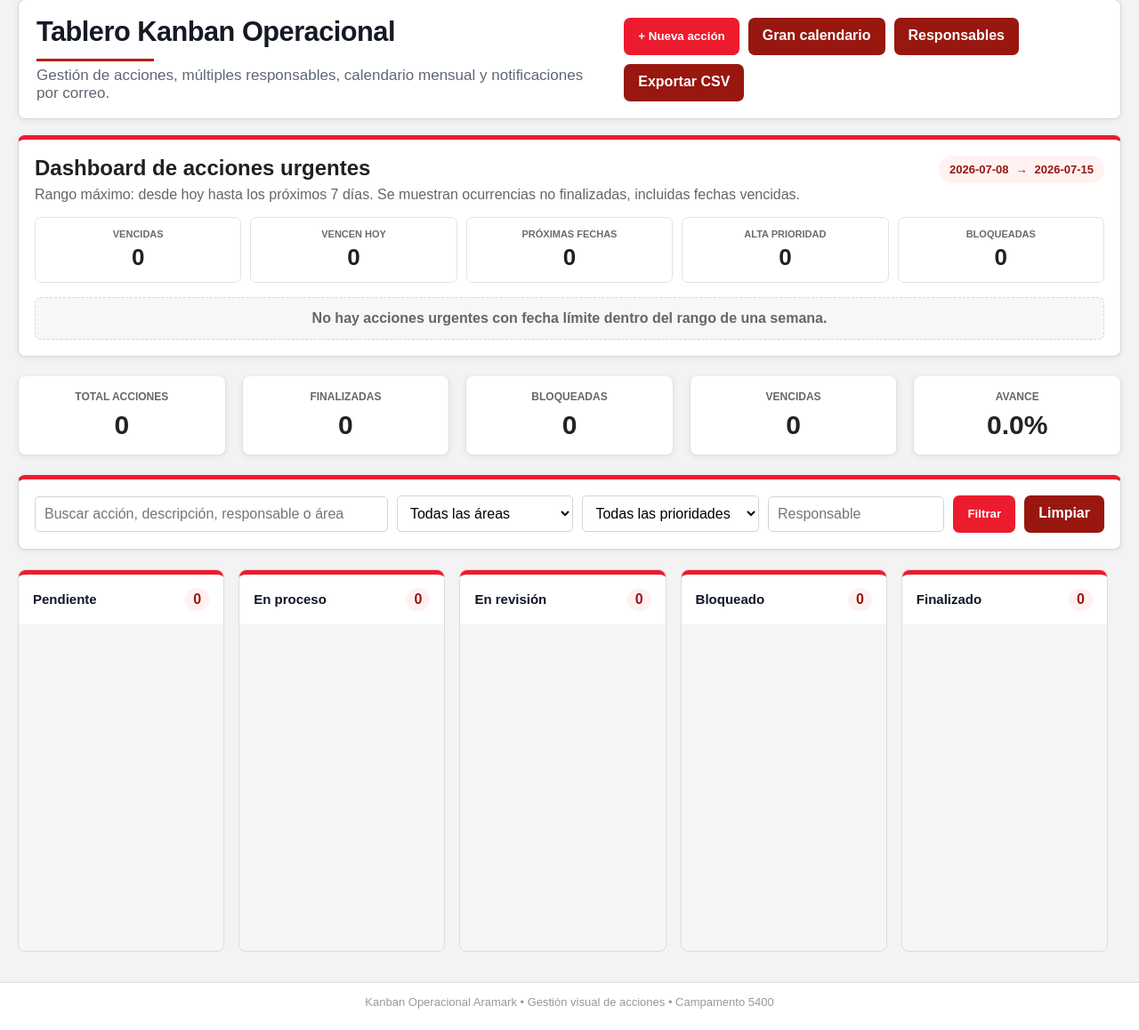
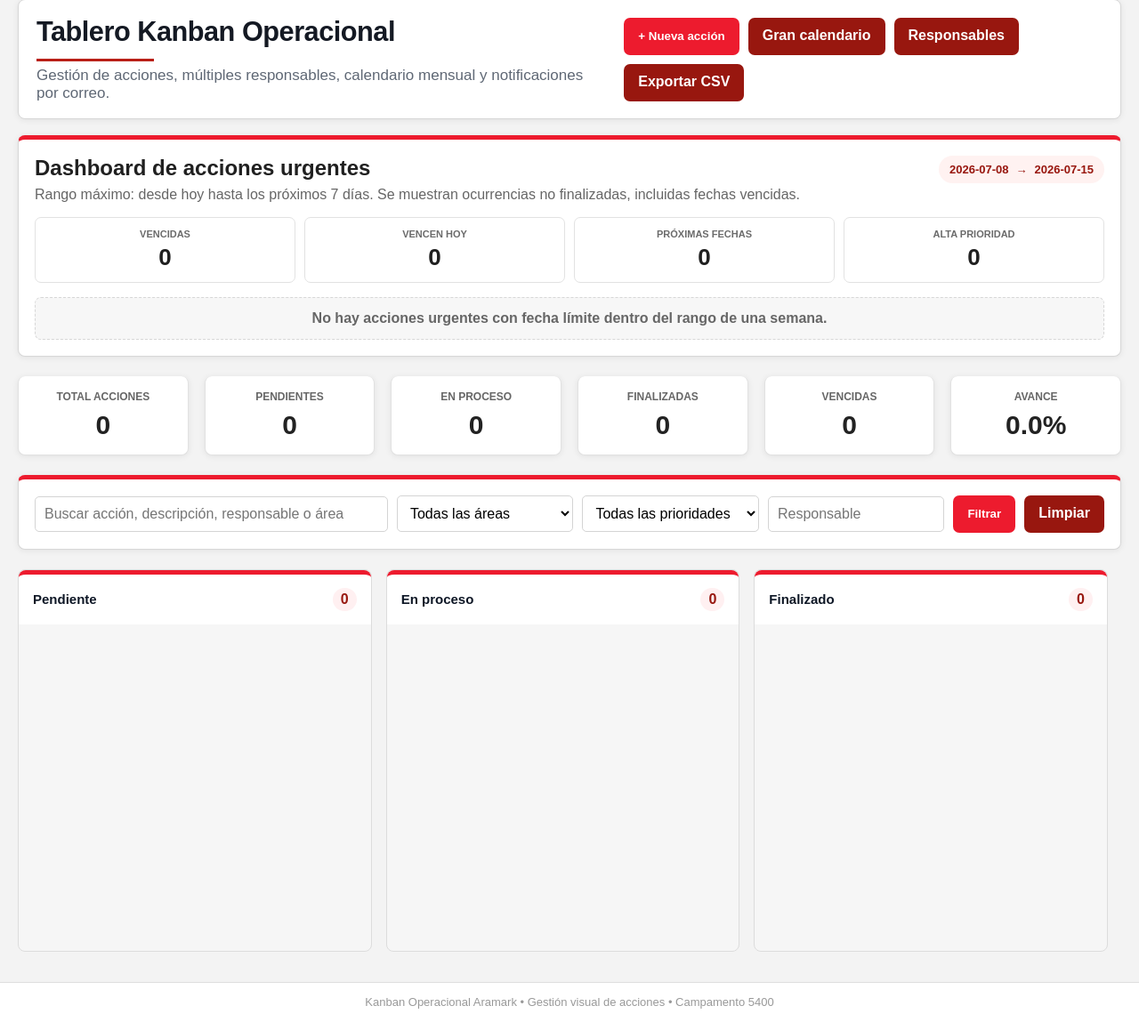
Before and after one commit to Javier-9690/kanban_aramark, a Flask app: page / in a window 1280 px wide. Shown: the part 145-1303 px from the top of the page at 89% size. Run offline with Flask 3, Linux system fonts and the light colour scheme; data that the repository does not hold is empty; some libraries are stand-ins or nearby versions.

Commit message:
Add files via upload

```diff
--- a/app.py
+++ b/app.py
@@ -23,8 +23,6 @@ if not os.path.exists(os.path.dirname(DB_PATH)):
 STATUSES = [
     ("pendiente", "Pendiente"),
     ("en_proceso", "En proceso"),
-    ("revision", "En revisión"),
-    ("bloqueado", "Bloqueado"),
     ("finalizado", "Finalizado"),
 ]
 STATUS_LABELS = dict(STATUSES)
@@ -307,6 +305,18 @@ def init_db():
     sqlite_add_column_if_missing("responsables", "active", "INTEGER NOT NULL DEFAULT 1")
 
 
+
+def normalize_existing_statuses():
+    """Migra estados antiguos a la nueva estructura de 3 columnas."""
+    ts = now_text()
+    try:
+        execute_write("UPDATE tasks SET status = ?, updated_at = ? WHERE status = ?", ("en_proceso", ts, "revision"))
+        execute_write("UPDATE tasks SET status = ?, updated_at = ? WHERE status = ?", ("pendiente", ts, "bloqueado"))
+        execute_write("UPDATE tasks SET status = ?, updated_at = ? WHERE status NOT IN (?, ?, ?)", ("pendiente", ts, "pendiente", "en_proceso", "finalizado"))
+    except Exception:
+        app.logger.exception("No se pudieron normalizar estados antiguos")
+
+
 def env_text(name, default=""):
     return (os.environ.get(name) or default or "").strip()
 
@@ -365,6 +375,12 @@ def parse_due_date(value):
 
 
 def normalize_status(value):
+    value = (value or "").strip()
+    # Compatibilidad con versiones anteriores: se eliminaron En revisión y Bloqueado.
+    if value == "revision":
+        return "en_proceso"
+    if value == "bloqueado":
+        return "pendiente"
     return value if value in STATUS_KEYS else "pendiente"
 
 
@@ -674,10 +690,11 @@ def board_from_tasks(tasks):
 def metrics_from_tasks(tasks):
     total = len(tasks)
     finalizados = sum(1 for t in tasks if t["status"] == "finalizado")
-    bloqueados = sum(1 for t in tasks if t["status"] == "bloqueado")
+    pendientes = sum(1 for t in tasks if t["status"] == "pendiente")
+    en_proceso = sum(1 for t in tasks if t["status"] == "en_proceso")
     vencidos = sum(1 for t in tasks if t.get("is_overdue"))
     avance = round((finalizados / total) * 100, 1) if total else 0.0
-    return {"total": total, "finalizados": finalizados, "bloqueados": bloqueados, "vencidos": vencidos, "avance": avance}
+    return {"total": total, "pendientes": pendientes, "en_proceso": en_proceso, "finalizados": finalizados, "vencidos": vencidos, "avance": avance}
 
 
 def urgency_for_days(days):
@@ -712,7 +729,6 @@ def urgent_dashboard_from_tasks(tasks, window_days=7):
     urgent.sort(key=lambda t: (
         0 if t.get("days_until_due", 0) < 0 else 1,
         t.get("days_until_due", 9999),
-        0 if t.get("status") == "bloqueado" else 1,
         PRIORITY_RANK.get(t.get("priority"), 9),
         (t.get("area") or ""),
         (t.get("title") or "").lower(),
@@ -726,7 +742,6 @@ def urgent_dashboard_from_tasks(tasks, window_days=7):
         "due_today": sum(1 for t in urgent if t.get("days_until_due") == 0),
         "due_week": sum(1 for t in urgent if 0 <= (t.get("days_until_due") or 0) <= window_days),
         "high_priority": sum(1 for t in urgent if t.get("priority") == "Alta"),
-        "blocked": sum(1 for t in urgent if t.get("status") == "bloqueado"),
     }
 
 
@@ -771,7 +786,6 @@ def build_calendar_context(tasks, year, month):
             entries_by_date.setdefault(dstr, []).append(item)
     for items in entries_by_date.values():
         items.sort(key=lambda t: (
-            0 if t.get("status") == "bloqueado" else 1,
             PRIORITY_RANK.get(t.get("priority"), 9),
             (t.get("area") or ""),
             (t.get("title") or "").lower(),
@@ -1411,6 +1425,7 @@ def health():
 
 
 init_db()
+normalize_existing_statuses()
 if env_bool("RUN_MULTIDATE_MIGRATION", default=False):
     split_existing_multidate_tasks()
 
--- a/static/styles.css
+++ b/static/styles.css
@@ -70,7 +70,7 @@ button:hover, .btn:hover { filter: brightness(0.94); }
 .message { padding: 12px 14px; border-radius: 5px; margin-bottom: 8px; font-weight: 700; }
 .message.success { background: #e9f7ec; color: #23652b; border: 1px solid #bae1c0; }
 .message.error { background: #fff0f0; color: #9f1d1d; border: 1px solid #ffcaca; }
-.metrics-grid { display: grid; grid-template-columns: repeat(5, minmax(0, 1fr)); gap: 14px; margin: 18px 0 22px; }
+.metrics-grid { display: grid; grid-template-columns: repeat(auto-fit, minmax(150px, 1fr)); gap: 14px; margin: 18px 0 22px; }
 .metric-card { background: #fffafa; border-top: 4px solid var(--red); border-bottom: 1px solid #f0c9cc; padding: 16px; text-align: center; }
 .metric-card span { display: block; color: #666; font-weight: 800; font-size: 12px; text-transform: uppercase; }
 .metric-card strong { display: block; margin-top: 8px; font-size: 30px; color: #222; }
@@ -79,7 +79,7 @@ button:hover, .btn:hover { filter: brightness(0.94); }
 input, select, textarea { width: 100%; border: 1px solid #d4d4d4; padding: 10px; background: #fff; border-radius: 5px; font: inherit; }
 .kanban-board {
   display: grid;
-  grid-template-columns: repeat(5, minmax(0, 1fr));
+  grid-template-columns: repeat(3, minmax(0, 1fr));
   gap: 14px;
   overflow-x: hidden;
   width: 100%;
@@ -270,7 +270,7 @@ body, .topbar, .container, .footer, .kanban-board, .kanban-column, .task-card {
 }
 .urgent-metrics {
   display: grid;
-  grid-template-columns: repeat(5, minmax(0, 1fr));
+  grid-template-columns: repeat(auto-fit, minmax(150px, 1fr));
   gap: 10px;
   margin: 14px 0 16px;
 }
--- a/templates/index.html
+++ b/templates/index.html
@@ -30,7 +30,6 @@
     <article><span>Vencen hoy</span><strong>{{ urgent_dashboard.due_today }}</strong></article>
     <article><span>Próximas fechas</span><strong>{{ urgent_dashboard.due_week }}</strong></article>
     <article><span>Alta prioridad</span><strong>{{ urgent_dashboard.high_priority }}</strong></article>
-    <article><span>Bloqueadas</span><strong>{{ urgent_dashboard.blocked }}</strong></article>
   </div>
 
   {% if urgent_dashboard.tasks %}
@@ -60,8 +59,9 @@
 
 <section class="metrics-grid">
   <article class="metric-card"><span>Total acciones</span><strong>{{ metrics.total }}</strong></article>
+  <article class="metric-card"><span>Pendientes</span><strong>{{ metrics.pendientes }}</strong></article>
+  <article class="metric-card"><span>En proceso</span><strong>{{ metrics.en_proceso }}</strong></article>
   <article class="metric-card"><span>Finalizadas</span><strong>{{ metrics.finalizados }}</strong></article>
-  <article class="metric-card"><span>Bloqueadas</span><strong>{{ metrics.bloqueados }}</strong></article>
   <article class="metric-card"><span>Vencidas</span><strong>{{ metrics.vencidos }}</strong></article>
   <article class="metric-card"><span>Avance</span><strong>{{ '%.1f'|format(metrics.avance) }}%</strong></article>
 </section>
```
